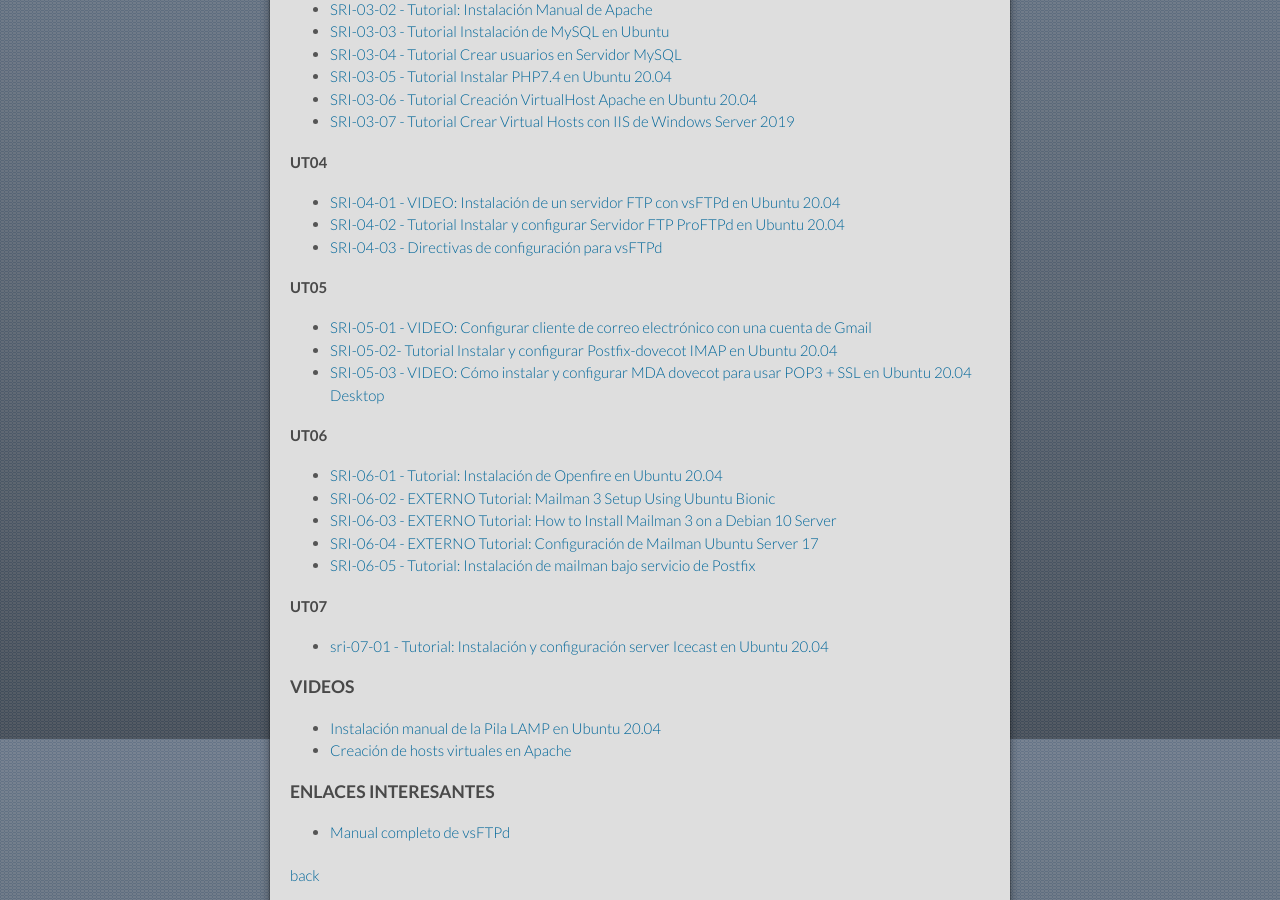
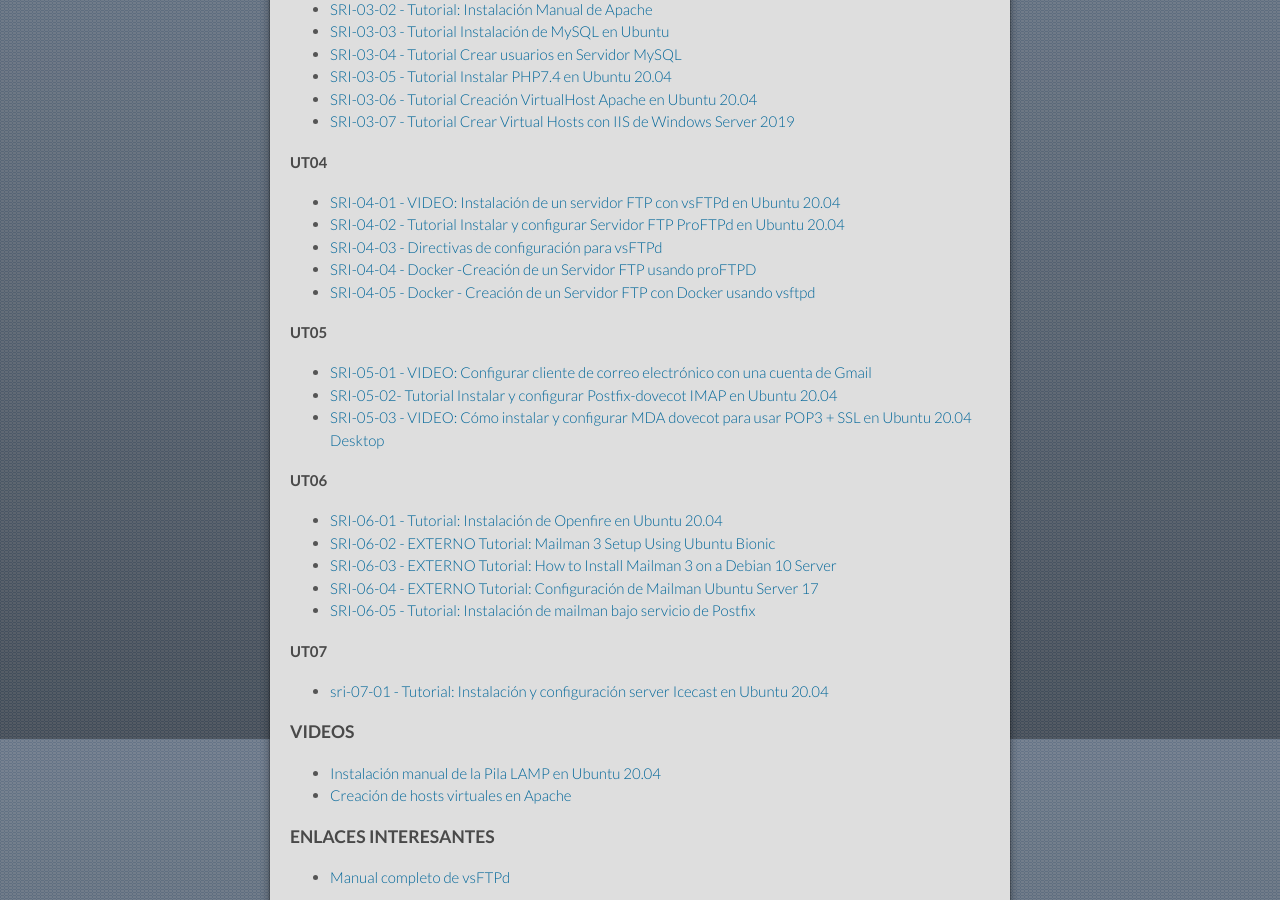
Before and after one commit to mrodara/mrodara.github.io, a Jekyll site: the page built from mods/sri.md, in a window 1280 px wide and 900 px high, scrolled down 1061 px. Built offline with Jekyll 4.4.1, drawn with Linux system fonts in a browser that asks for light colours; our own code applies the rules of GitHub Pages for plain Markdown files.

Commit message:
feat: new ftp docker tutorials vsftpd and proftpd

```diff
--- a/mods/sri.md
+++ b/mods/sri.md
@@ -51,6 +51,8 @@
 * [SRI-04-01 - VIDEO: Instalación de un servidor FTP con vsFTPd en Ubuntu 20.04](https://youtu.be/tKy2xYHc3_M)
 * [SRI-04-02 - Tutorial Instalar y configurar Servidor FTP ProFTPd en Ubuntu 20.04](https://docs.google.com/document/d/1dgxRkMEWnRecCsSN6HuZbZv0XqYV5KV8_6f-wwID3mw/edit?usp=sharing)
 * [SRI-04-03 - Directivas de configuración para vsFTPd](../documentos/sri04_directivas_vsftpd.pdf)
+* [SRI-04-04 - Docker -Creación de un Servidor FTP usando proFTPD](https://colab.research.google.com/drive/1Nhzi_HAUNE9mWp0lDRhVc1CuSZJdDzNB?usp=sharing)
+* [SRI-04-05 - Docker - Creación de un Servidor FTP con Docker usando vsftpd](https://colab.research.google.com/drive/12UuQ4XE3rmWE_Y5g2BNkmEkeIB_S2mu8?usp=sharing)
 
 #### UT05
 * [SRI-05-01 - VIDEO: Configurar cliente de correo electrónico con una cuenta de Gmail](https://youtu.be/hpf08RuEfxw)
```
